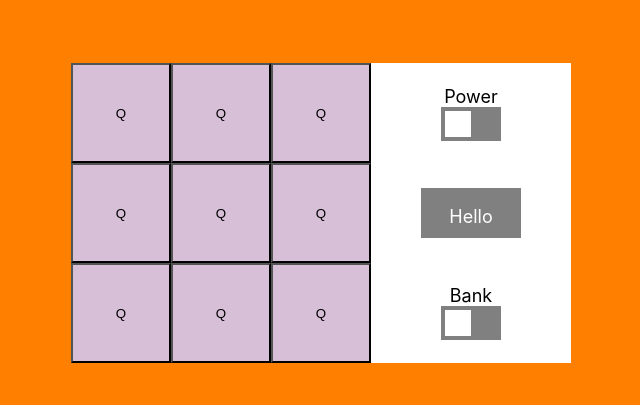
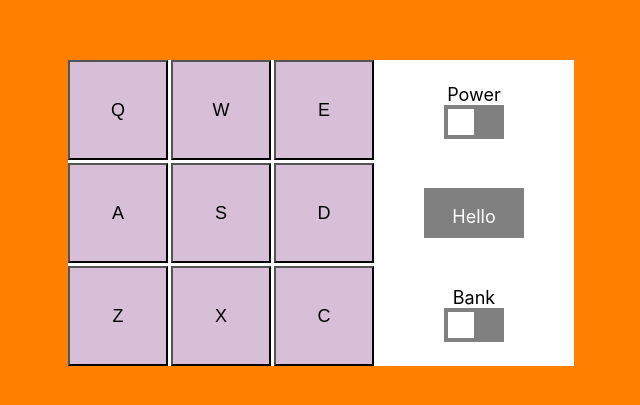
Before and after one commit to AtticusFinchIPH/Drum-machine, a React (Create React App) app: page / in a window 1280 px wide. Shown: the part 187-592 px from the top of the page, without its empty margins (319-959 px from the left). Built offline with nearby package versions, Linux system fonts and the light colour scheme.

Commit message:
Build DrumPad template

```diff
--- a/src/App.css
+++ b/src/App.css
@@ -7,20 +7,27 @@ html{
   align-items: center;
   height: 100vh;
 }
-.drum-machine{
+#drum-machine{
   background-color: #ffffff;
   display: flex;
   flex-direction: row;
 }
-#drum-pad{
+#drum-tab{
   display: grid;
   grid-template-columns: 1fr 1fr 1fr;
   grid-template-rows: 1fr 1fr 1fr;
+  grid-gap: 3px;
 }
-.drum-button{
+.drum-pad{
   background-color: thistle;
   width: 10rem;
   height: 10rem;
+  cursor: pointer;
+  display: flex;
+  flex-direction: column;
+  justify-content: center;
+  align-items: center;
+  font-size: 18px;
 }
 #actions{
   display: flex;
--- a/src/DrumMachine.js
+++ b/src/DrumMachine.js
@@ -1,26 +1,29 @@
 import React from 'react';
 import DrumPad from './DrumPad';
+import {DrumSound_1, DrumSound_2} from './DrumSound';
 
 class DrumMachine extends React.Component{
     constructor(props){
         super(props);
         this.setState = {
-
+            isBank: false
         };
+        this.buildDrumPad = this.buildDrumPad.bind();
+    }
+    buildDrumPad(isBank){
+        let drumSound = DrumSound_1;
+        if(isBank) drumSound = DrumSound_2;
+        return drumSound.map(sound => {
+            return(
+                <DrumPad keyTrigger={sound.keyTrigger} url={sound.url}/>
+            )
+        })
     }
     render(){
         return(
-            <div className="drum-machine">
-                <div id='drum-pad'>
-                    <button className="drum-button">Q</button>
-                    <button className="drum-button">Q</button>
-                    <button className="drum-button">Q</button>
-                    <button className="drum-button">Q</button>
-                    <button className="drum-button">Q</button>
-                    <button className="drum-button">Q</button>
-                    <button className="drum-button">Q</button>
-                    <button className="drum-button">Q</button>
-                    <button className="drum-button">Q</button>
+            <div id="drum-machine">
+                <div id='drum-tab'>
+                    {this.buildDrumPad(true)}
                 </div>
                 <div id='actions'>
                     <div className="button-section">
--- a/src/DrumPad.js
+++ b/src/DrumPad.js
@@ -1,11 +1,11 @@
 import React from 'react';
 
-function DrumPad(){
+function DrumPad(props){
     return (
-        <div className='drum-pad'>
-            <audio className='clip' id={this.props.keyTrigger} src={this.props.clip}></audio>
-            {this.props.keyboard}
-        </div>
+        <button className='drum-pad'>
+            <audio className='clip' id={props.keyTrigger} src={props.url} type="audio/mpeg"></audio>
+            <label>{props.keyTrigger}</label>
+        </button>
     )
 }
 
--- a/template/template.css
+++ b/template/template.css
@@ -11,15 +11,16 @@ html{
     display: flex;
     flex-direction: row;
 }
-#drum-pad{
+#drum-tab{
     display: grid;
     grid-template-columns: 1fr 1fr 1fr;
     grid-template-rows: 1fr 1fr 1fr;
 }
-.drum-button{
+.drum-pad{
     background-color: thistle;
     width: 10rem;
     height: 10rem;
+    cursor: pointer;
 }
 #actions{
     display: flex;
```
Also changed, not shown: template/template.html (+10 -10 lines).
